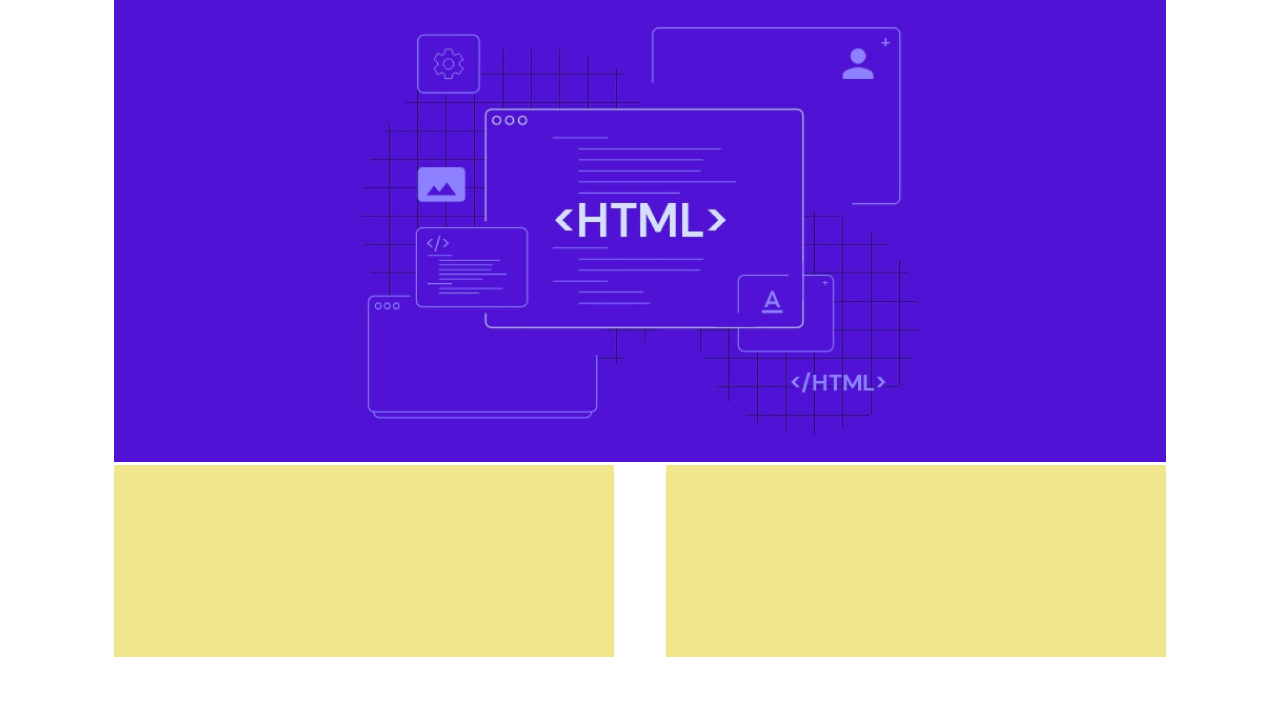
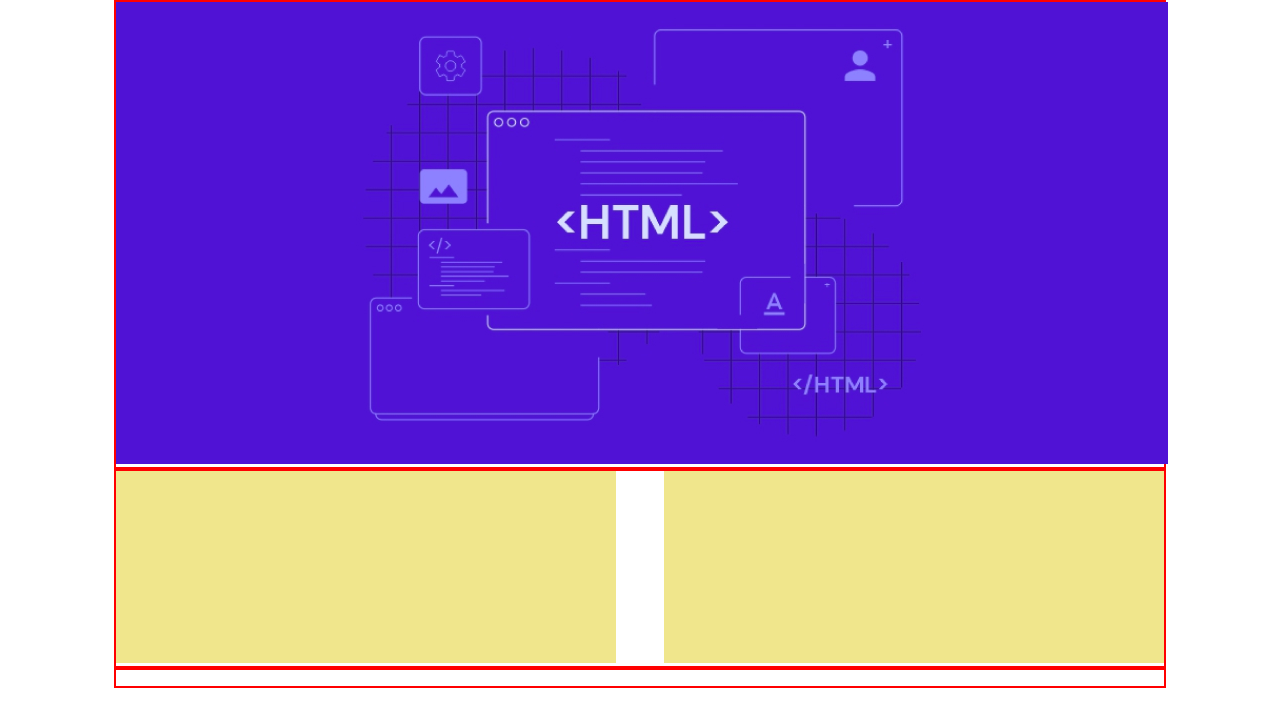
Before and after one commit to GegaLotishvili/lecture05-tbc, a plain HTML site: page pages/news.html in a window 1280 px wide. Drawn offline with Linux system fonts and the light colour scheme; a web font is replaced by a local one.

Commit message:
end end
end end

```diff
--- a/css/style.css
+++ b/css/style.css
@@ -5,6 +5,7 @@
 .container2 {
 	width: 1052px;
 	margin: 0 auto;
+	border: 2px solid red;
 }
 
 h2 {
@@ -35,7 +36,7 @@ h3 {
 	height: 192px;
 	background-color: khaki;
 	display: inline-block;
-	margin-right: 48px;
+	margin-right: 44px;
 }
 
 .card2 {
--- a/pages/news.html
+++ b/pages/news.html
@@ -24,5 +24,12 @@
 				<div class="card2"></div>
 			</div>
 		</section>
+		<footer>
+			<div class="container2">
+				<img src="">
+				<img src="">
+				<img src="">
+			</div>
+		</footer>
 	</body>
 </html>
```
